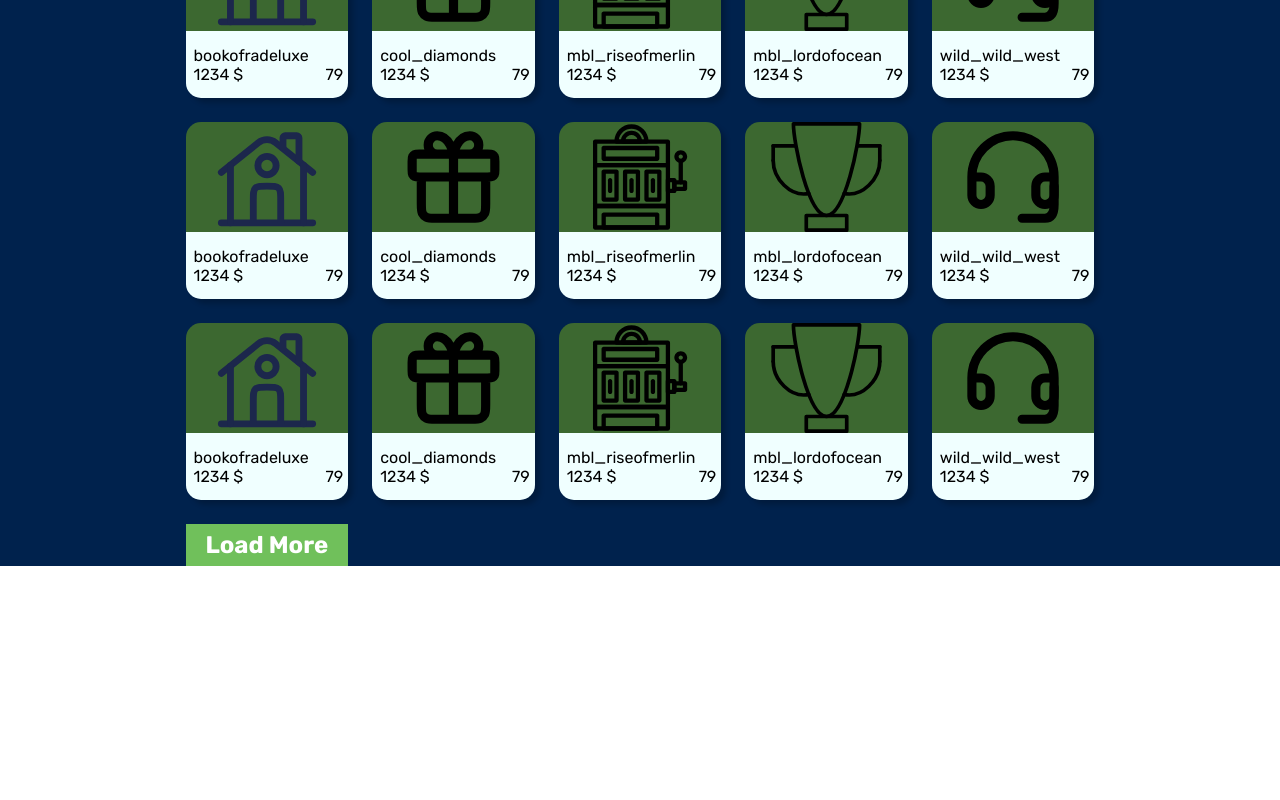
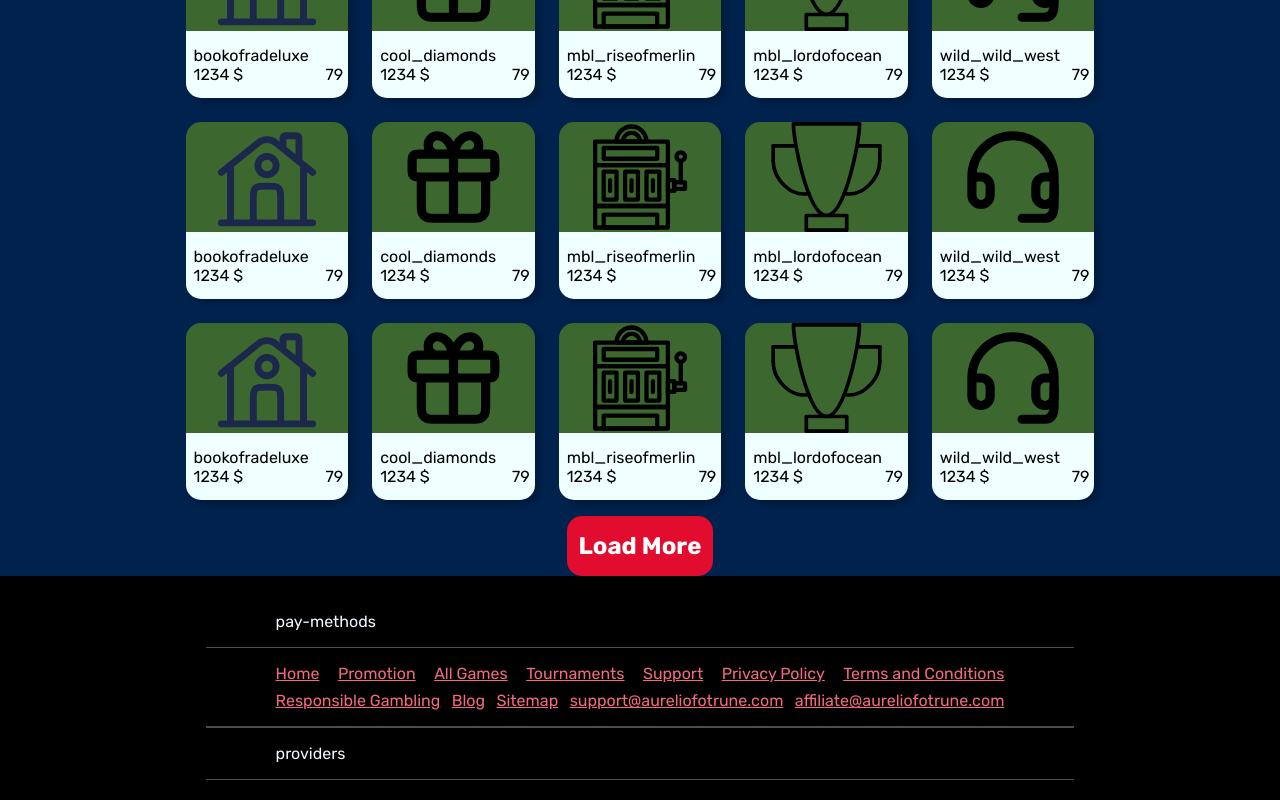
Before and after one commit to MassimoAurelio/casino, a Vue app: page / in a window 1280 px wide. Shown: the part 1409-2209 px from the top of the page. Before the commit the page ends 1975 px from the top, so only its background shows below. Built offline with nearby package versions, Linux system fonts and the light colour scheme.

Commit message:
add footer

```diff
--- a/src/app/assets/main.css
+++ b/src/app/assets/main.css
@@ -22,10 +22,13 @@
   --base-body-bg: #000000;
   --mc-skip-btn-bg: #c4c4c4;
   --field-error-border-color: #c90726;
-  --form-text-link-color: #7f6bc8;
+
   --field-input-color: #193737;
-  --field-input-border-color-active: #56b9b8;
+  --field-input-border-color-active: #ffc700;
   --form-title-color: #193737;
+  --form-text-link-color: #e10c2e;
+  --footer-link-color: #f36a80;
+  --hover: #cc4f64;
 
   /* shadows */
   --shadow-default-xs: 1px 2px 4px 0px rgba(0, 0, 0, 0.1);
--- /dev/null
+++ b/src/app/stores/useFooter.ts
@@ -0,0 +1,26 @@
+import { defineStore } from 'pinia'
+
+interface Store {
+  label: string
+  href: string
+  icon: string
+}
+
+export const useFooterLink = defineStore('footer', {
+  state: () => ({
+    items: [
+      { label: 'Home', href: '/' },
+      { label: 'Promotion', href: '/offers' },
+      { label: 'All Games', href: '/games' },
+      { label: 'Tournaments', href: '/tourney' },
+      { label: 'Support', href: '/support' },
+      { label: 'Privacy Policy', href: '/privacy-policy' },
+      { label: 'Terms and Conditions', href: '/terms-and-conditions' },
+      { label: 'Responsible Gambling', href: '/responsible-gaming' },
+      { label: 'Blog', href: '/blog' },
+      { label: 'Sitemap', href: '/sitemap' },
+      { label: 'support@aureliofotrune.com' },
+      { label: 'affiliate@aureliofotrune.com' }
+    ] as Store[]
+  })
+})
--- a/src/app/stores/useGames.ts
+++ b/src/app/stores/useGames.ts
@@ -59,6 +59,31 @@ export const useGames = defineStore('games', {
       { label: 'cool_diamonds', icon: gift, amount: 1234, class: 'gift' },
       { label: 'mbl_riseofmerlin', icon: games, amount: 1234 },
       { label: 'mbl_lordofocean', icon: tourney, amount: 1234 },
+      { label: 'wild_wild_west', icon: support, amount: 1234 },
+      { label: 'bookofradeluxe', icon: home, amount: 1234, class: 'home' },
+      { label: 'cool_diamonds', icon: gift, amount: 1234, class: 'gift' },
+      { label: 'mbl_riseofmerlin', icon: games, amount: 1234 },
+      { label: 'mbl_lordofocean', icon: tourney, amount: 1234 },
+      { label: 'wild_wild_west', icon: support, amount: 1234 },
+      { label: 'bookofradeluxe', icon: home, amount: 1234, class: 'home' },
+      { label: 'cool_diamonds', icon: gift, amount: 1234, class: 'gift' },
+      { label: 'mbl_riseofmerlin', icon: games, amount: 1234 },
+      { label: 'mbl_lordofocean', icon: tourney, amount: 1234 },
+      { label: 'wild_wild_west', icon: support, amount: 1234 },
+      { label: 'bookofradeluxe', icon: home, amount: 1234, class: 'home' },
+      { label: 'cool_diamonds', icon: gift, amount: 1234, class: 'gift' },
+      { label: 'mbl_riseofmerlin', icon: games, amount: 1234 },
+      { label: 'mbl_lordofocean', icon: tourney, amount: 1234 },
+      { label: 'wild_wild_west', icon: support, amount: 1234 },
+      { label: 'bookofradeluxe', icon: home, amount: 1234, class: 'home' },
+      { label: 'cool_diamonds', icon: gift, amount: 1234, class: 'gift' },
+      { label: 'mbl_riseofmerlin', icon: games, amount: 1234 },
+      { label: 'mbl_lordofocean', icon: tourney, amount: 1234 },
+      { label: 'wild_wild_west', icon: support, amount: 1234 },
+      { label: 'bookofradeluxe', icon: home, amount: 1234, class: 'home' },
+      { label: 'cool_diamonds', icon: gift, amount: 1234, class: 'gift' },
+      { label: 'mbl_riseofmerlin', icon: games, amount: 1234 },
+      { label: 'mbl_lordofocean', icon: tourney, amount: 1234 },
       { label: 'wild_wild_west', icon: support, amount: 1234 }
     ] as Store[]
   })
--- a/src/pages/HomePage.vue
+++ b/src/pages/HomePage.vue
@@ -2,6 +2,7 @@
 import Header from '@/widgets/header/HeaderElement.vue'
 import Banner from '@/widgets/banner'
 import Games from '@/pages/games'
+import Footer from '@/widgets/footer/FooterElement.vue'
 import 'swiper/css'
 </script>
 
@@ -10,8 +11,8 @@ import 'swiper/css'
     <Header />
     <Banner />
     <Games />
+    <Footer />
   </main>
 </template>
 
-<style scoped>
-</style>
+<style scoped></style>
--- a/src/shared/button/ButtonElement.vue
+++ b/src/shared/button/ButtonElement.vue
@@ -3,7 +3,7 @@ import { useSlots } from 'vue'
 import Typography from '../typography/TypographyUi.vue'
 
 interface Props {
-  color?: 'primary' | 'secondary' | 'erorr' | 'greyscale' | 'link' | 'transparent' | 'white'
+  color?: 'primary' | 'secondary' | 'erorr' | 'greyscale' | 'link' | 'transparent' | 'white' | 'red'
   decoration?: 'default' | 'outline' | 'none'
   size?: 'small' | 'medium' | 'big'
   text?: string
@@ -59,6 +59,11 @@ const classes = ['button', `size_${size}`, `decoration_${decoration}`, `color_${
   background-color: var(--main-primary);
   color: var(--main-surface);
 }
+
+.button.color_red {
+  background-color: var( --form-text-link-color);
+  color: var(--main-surface);
+}
 .button.color_link {
   color: blue;
 }
--- a/src/shared/typography/TypographyUi.vue
+++ b/src/shared/typography/TypographyUi.vue
@@ -1,6 +1,6 @@
 <script setup lang="ts">
 interface Props {
-  tag: 'span' | 'p' | 'h1' | 'h2' | 'h3' | 'h4' | 'h5'
+  tag?: 'span' | 'p' | 'h1' | 'h2' | 'h3' | 'h4' | 'h5'
   bold?: boolean
   size?: 'xs' | 's' | 'm' | 'l' | 'xl'
   color?: 'white' | 'black' | 'red' | 'link'
--- a/src/widgets/authPopup/LoginPopup.vue
+++ b/src/widgets/authPopup/LoginPopup.vue
@@ -62,7 +62,7 @@ function togglePasswordVisibility() {
           </template>
         </Fields>
         <div class="logIn-btn">
-          <Button type="submit" size="medium">Submit</Button>
+          <Button class="sum-btn" type="submit" size="medium" color="red">Submit</Button>
         </div>
       </form>
       <template v-slot:footer>
@@ -126,6 +126,10 @@ function togglePasswordVisibility() {
   border-radius: 52px;
 }
 
+.sum-btn:hover {
+  background-color: var(--hover);
+}
+
 .to_registration {
   display: flex;
   flex-direction: row;
@@ -147,5 +151,4 @@ function togglePasswordVisibility() {
   cursor: pointer;
   text-decoration: underline;
 }
-
 </style>
--- /dev/null
+++ b/src/widgets/footer/FooterElement.vue
@@ -0,0 +1,67 @@
+<script setup lang="ts">
+import Container from '@/shared/container'
+import { useFooterLink } from '@/app/stores/useFooter'
+
+const footerStore = useFooterLink()
+</script>
+
+<template>
+  <footer class="footer">
+    <Container>
+      <div class="footer-container">
+        <div class="pay-methods">pay-methods</div>
+        <div class="link-container">
+          <div class="links" v-for="item in footerStore.items" :key="item.label">
+            <a :href="item.href">
+              {{ item.label }}
+            </a>
+          </div>
+        </div>
+
+        <div class="providers">providers</div>
+      </div>
+    </Container>
+  </footer>
+</template>
+
+<style scoped>
+.footer {
+  background-color: black;
+}
+
+.footer-container{
+  padding: 20px
+}
+
+.link-container {
+  display: flex;
+  flex-wrap: wrap;
+  justify-content: space-between;
+  align-items: center;
+  width: 100%;
+  gap: 1vh;
+  padding: 16px 70px;
+  border-bottom: 1px solid rgba(255, 255, 255, 0.3);
+}
+
+.pay-methods {
+  padding: 16px 70px;
+  color: aliceblue;
+  width: 100%;
+  border-bottom: 1px solid rgba(255, 255, 255, 0.3);
+
+}
+
+.links {
+  color: var(--footer-link-color);
+  text-decoration: underline;
+}
+
+.providers {
+  padding: 16px 70px;
+  width: 100%;
+  color: aliceblue;
+  border-top: 1px solid rgba(255, 255, 255, 0.3);
+  border-bottom: 1px solid rgba(255, 255, 255, 0.3);
+}
+</style>
--- /dev/null
+++ b/src/widgets/footer/index.ts
@@ -0,0 +1 @@
+export { default } from './FooterElement.vue'
--- a/src/widgets/games/GamesArray.vue
+++ b/src/widgets/games/GamesArray.vue
@@ -10,6 +10,7 @@ const isHovered = ref(Array(gamesStore.items.length).fill(false))
 
 const maxItemsToShow = 30
 const visibleItems = ref(maxItemsToShow)
+const shouldShowLoadMoreButton = ref(false)
 
 const handleMouseOver = (index: number) => {
   isHovered.value[index] = true
@@ -22,8 +23,6 @@ const handleMouseOut = (index: number) => {
 const isShow = (index: number, show: boolean) => {
   isHovered.value[index] = show
 }
-
-const shouldShowLoadMoreButton = ref(false)
 
 onMounted(() => {
   shouldShowLoadMoreButton.value = gamesStore.items.length > maxItemsToShow
@@ -72,8 +71,12 @@ const loadMore = () => {
         </div>
       </div>
     </div>
+  </div>
+  <div class="loadbtn-container">
     <div class="loadmore-btn" v-if="shouldShowLoadMoreButton">
-      <Button @click="loadMore" size="small"><Typography tag="span" bold size="l">Load More</Typography></Button>
+      <Button @click="loadMore" size="big" color="red"
+        ><Typography tag="span" bold size="l">Load More</Typography></Button
+      >
     </div>
   </div>
 </template>
@@ -156,6 +159,19 @@ const loadMore = () => {
   height: 67px;
 }
 
+.loadbtn-container {
+  display: flex;
+  flex-direction: row;
+  justify-content: center;
+  align-items: center;
+  margin-top: 2vh;
+}
+
+.loadmore-btn {
+  border-radius: 15px;
+  overflow: hidden;
+}
+
 @media screen and (max-width: 1440px) {
   .img {
     position: relative;
--- a/src/widgets/registrationPopup/RegistrationPopup.vue
+++ b/src/widgets/registrationPopup/RegistrationPopup.vue
@@ -55,7 +55,7 @@ function togglePopup() {
             </svg> </template
         ></Field>
         <div class="logIn-btn">
-          <Button size="medium">SignUp</Button>
+          <Button class="reg-btn" size="medium" color="red">SignUp</Button>
         </div>
       </div>
       <template v-slot:footer>
@@ -116,6 +116,10 @@ function togglePopup() {
   border-radius: 52px;
 }
 
+.reg-btn:hover{
+  background-color: var(--hover);
+}
+
 .to_registration {
   display: flex;
   flex-direction: row;
```
Also changed, not shown: src/app/stores/useBurgerNav.ts (line endings or trailing spaces).
